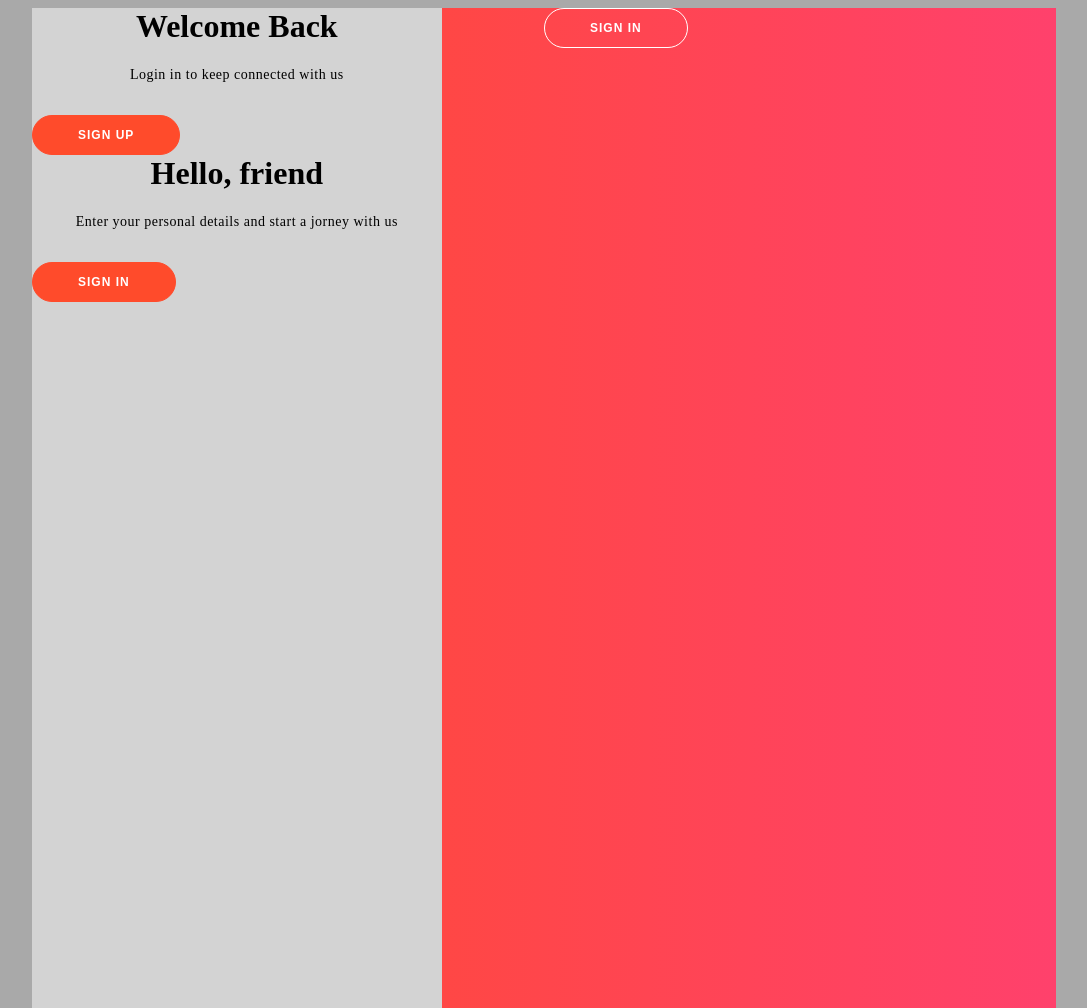
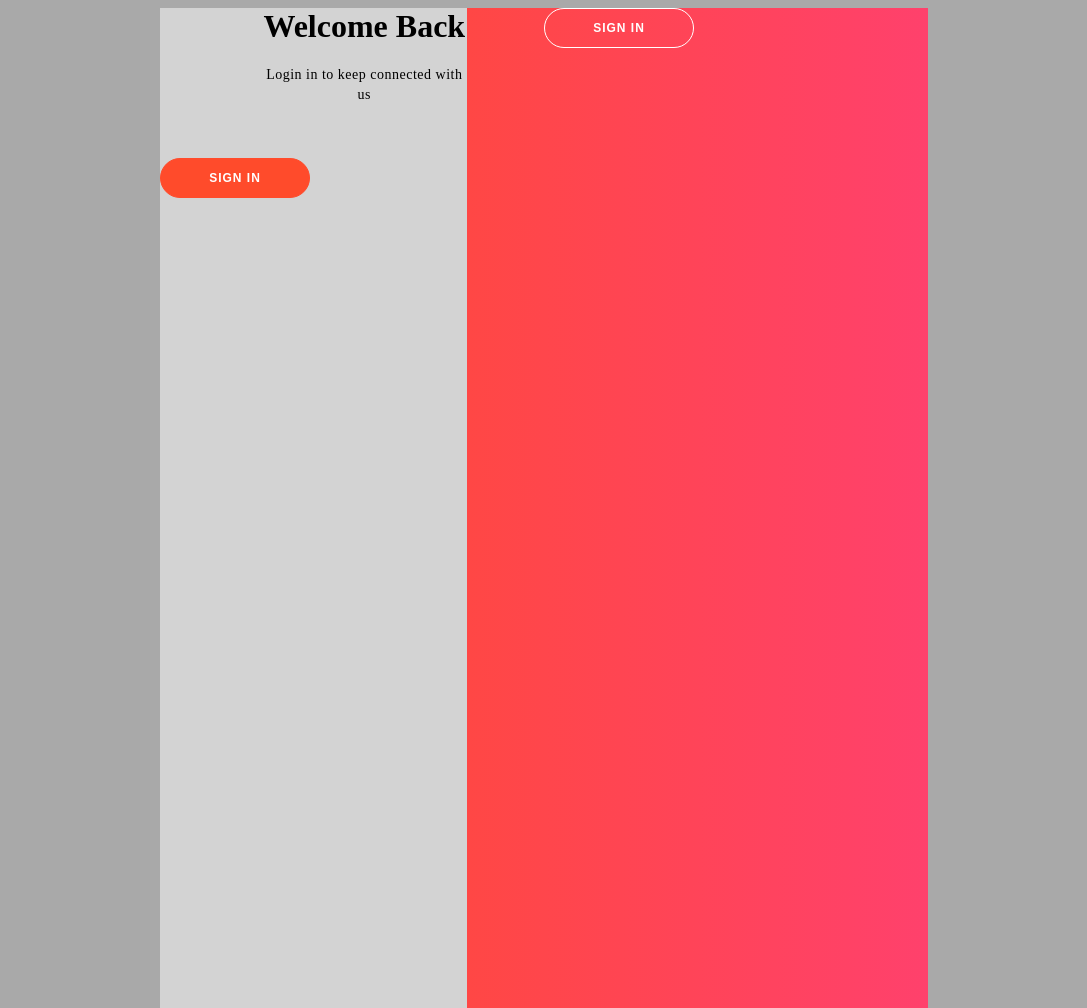
Before and after one commit to rhinoandre/signin-up-animation, a website built with Parcel: page index.html in a window 1280 px wide. Shown: the whole page, without its empty margins (104-1191 px from the left). Built offline with nearby package versions, Linux system fonts and the light colour scheme.

Commit message:
feat(message): animate message out of overlay

```diff
--- a/index.html
+++ b/index.html
@@ -8,23 +8,23 @@
 </head>
 <body>
   <div class="login">
-    <div class="overlay-left">
+    <div class="form left">
       <button class="ghost">Sign Up</button>
     </div>
-    <div class="overlay-right">
+    <div class="form right">
       <button class="ghost">Sign In</button>
     </div>
-    <div class="overlay no-animation">
-      <div class="overlay-panel welcome-back">
+
+    <div class="overlay no-animation signin-active">
+      <div class="message signin">
         <h1>Welcome Back</h1>
         <p>Login in to keep connected with us</p>
-        <button id="signup">Sign Up</button>
       </div>
-      <div class="overlay-panel hello-friend">
+      <div class="message signup">
         <h1>Hello, friend</h1>
         <p>Enter your personal details and start a jorney with us</p>
-        <button id="signin">Sign In</button>
       </div>
+      <button id="switch-sign-method">Sign In</button>
     </div>
   </div>
   <script src="javascript.js"></script>
--- a/javascript.js
+++ b/javascript.js
@@ -1,13 +1,27 @@
 const overlay = document.querySelector('.overlay');
+const signUpMessage = document.querySelector('.signup');
+const signInMessage = document.querySelector('.signin');
 
-function hideSignIn() {
-  overlay.classList.remove('no-animation');
-  overlay.classList.add('hide-right');
+let isSignInVisible = true;
+
+function moveOverlay(isSignInVisible) {
+  if (isSignInVisible) {
+    overlay.classList.add('signup-active');
+    overlay.classList.remove('signin-active');
+  } else {
+    overlay.classList.add('signin-active');
+    overlay.classList.remove('signup-active');
+  }
 }
 
-function hideSignUp() {
-  overlay.classList.remove('hide-right');
+function switchSignMethod() {
+  overlay.classList.remove('no-animation');
+
+  moveOverlay(isSignInVisible);
+
+  isSignInVisible = !isSignInVisible;
 }
 
-document.querySelector('#signin').addEventListener('click', hideSignUp);
-document.querySelector('#signup').addEventListener('click', hideSignIn);
+document
+  .querySelector('#switch-sign-method')
+  .addEventListener('click', switchSignMethod);
--- a/style.css
+++ b/style.css
@@ -1,3 +1,7 @@
+:root {
+  --overlay-animtion-time: 0.7s;
+}
+
 * {
   box-sizing: border-box;
 }
@@ -13,19 +17,18 @@ body {
   background: #ff416c;
   background: -webkit-linear-gradient(to right, #ff4b2b, #ff416c);
   background: linear-gradient(to right, #ff4b2b, #ff416c);
-  width: 80%;
+  width: 60%;
   height: 1000px;
   position: relative;
 }
 
-.overlay-left,
-.overlay-right {
+.form {
   position: absolute;
   width: 50%;
   height: 100%;
 }
 
-.overlay-right {
+.right {
   right: 0;
   top: 0;
 }
@@ -35,14 +38,47 @@ body {
   background-color: lightgray;
   width: 40%;
   height: 100%;
-  animation: hideSignUpAnimation 1s;
+  animation: hideSignUpAnimation var(--overlay-animtion-time);
   animation-timing-function: ease-out;
+  overflow: hidden;
 }
 
 .no-animation {
   animation: none;
 }
 
+.message {
+  position: absolute;
+  display: flex;
+  align-items: center;
+  flex-flow: column;
+  transition: left var(--overlay-animtion-time);
+  transition-timing-function: ease-out;
+  width: fit-content;
+}
+
+.signin {
+  left: 33%;
+}
+
+.signup {
+  left: 170%;
+}
+
+.signin-active > .signin,
+.signup-active > .signup {
+  visibility: visible;
+}
+.signup-active > .signup {
+  left: 23%;
+}
+
+.signup-active > .signin {
+  left: -180%;
+}
+#switch-sign-method {
+  margin-top: 150px;
+}
 @keyframes hideSignUpAnimation {
   from {
     width: 40%;
@@ -71,12 +107,13 @@ body {
   }
 }
 
-.hide-right {
+.overlay.signup-active {
   left: 60.01%;
-  animation: hideSignInAnimation 1s;
+  animation: hideSignInAnimation var(--overlay-animtion-time);
   animation-timing-function: ease-in-out;
 }
 
+/* #region text styling */
 h1 {
   font-weight: bold;
   margin: 0;
@@ -114,6 +151,7 @@ button {
   letter-spacing: 1px;
   text-transform: uppercase;
   transition: transform 80ms ease-in;
+  width: 150px;
 }
 
 button:active {
@@ -128,3 +166,4 @@ button.ghost {
   background-color: transparent;
   border-color: #ffffff;
 }
+/* #endregion */
```
